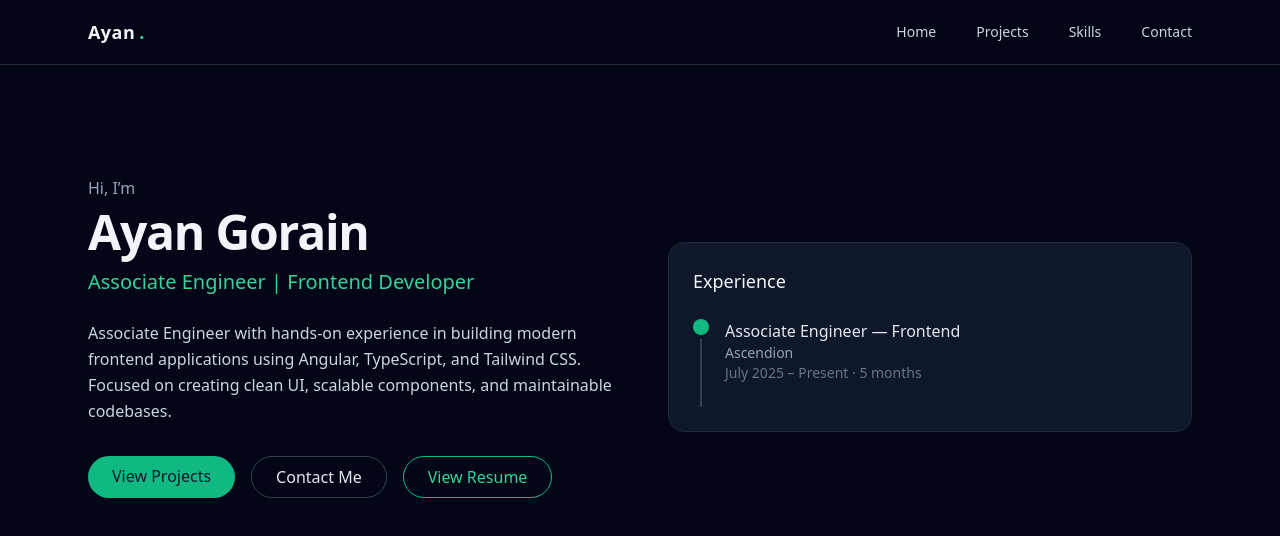
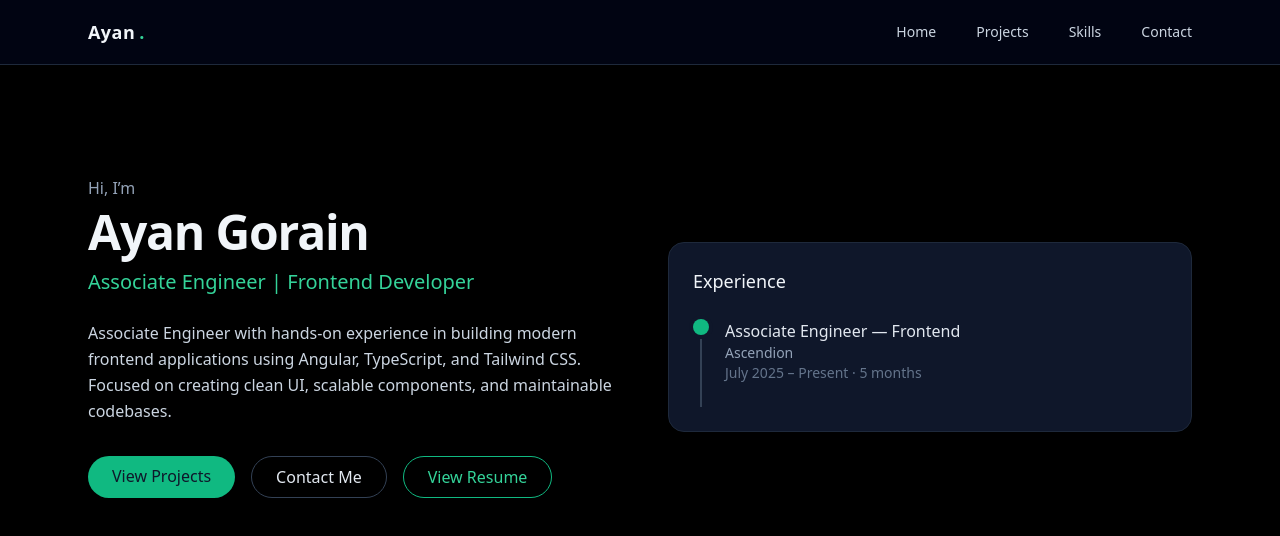
Before and after one commit to ayan-gorain/portfolio_experinced, an Angular app: page / in a window 1280 px wide. Shown: the top 536 px of the page. Built offline with nearby package versions, Linux system fonts and the light colour scheme.

Commit message:
Initial commit

```diff
--- a/src/app/app.html
+++ b/src/app/app.html
@@ -1,4 +1,5 @@
-<div class="min-h-screen bg-slate-950 text-slate-100">
+<div class="min-h-screen bg-black text-slate-100">
+
 
   <app-navbar></app-navbar>
 
--- a/src/styles.css
+++ b/src/styles.css
@@ -2,6 +2,15 @@
 @tailwind components;
 @tailwind utilities;
 /* Navbar link animation */
+html,
+body {
+  min-height: 100%;
+  background-color: #000; /* pure black */
+  margin: 0;
+  padding: 0;
+}
+
+
 .nav-link {
   @apply text-slate-300 hover:text-white transition-colors duration-300;
 }
```
